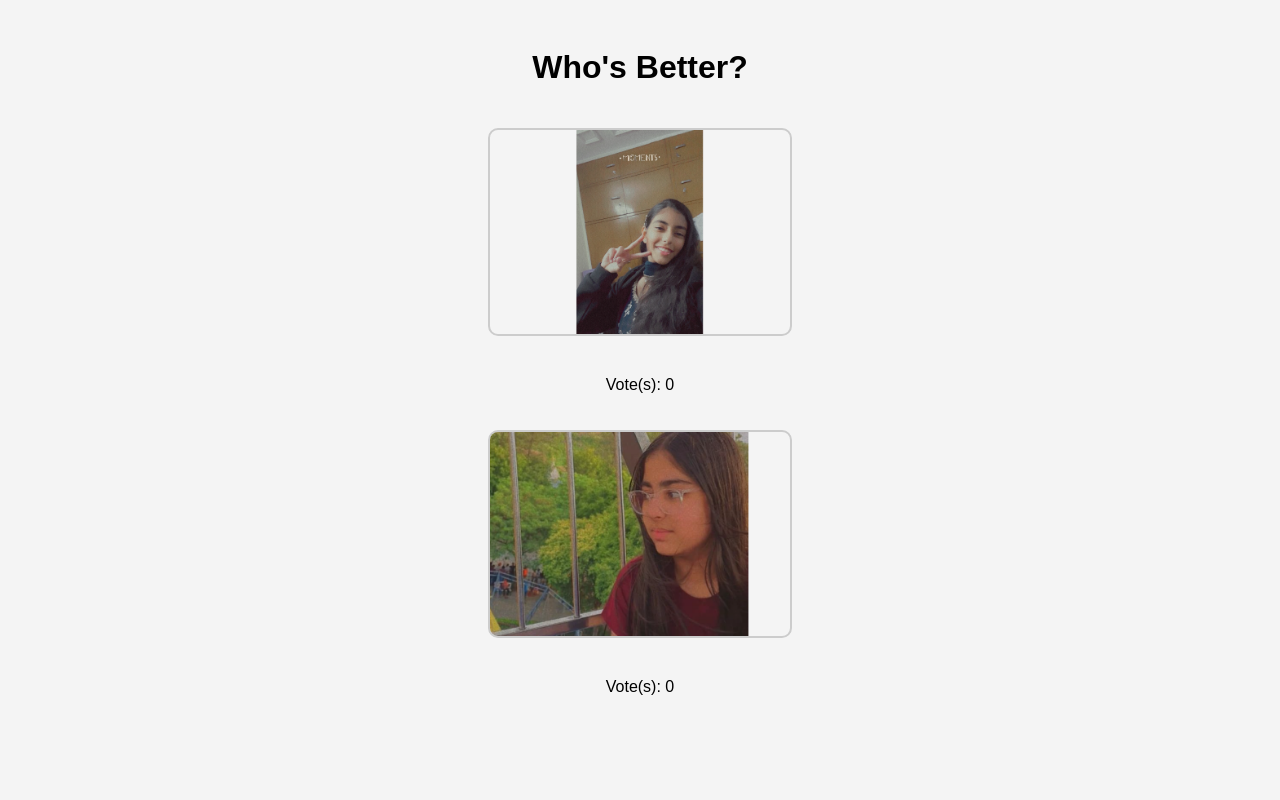
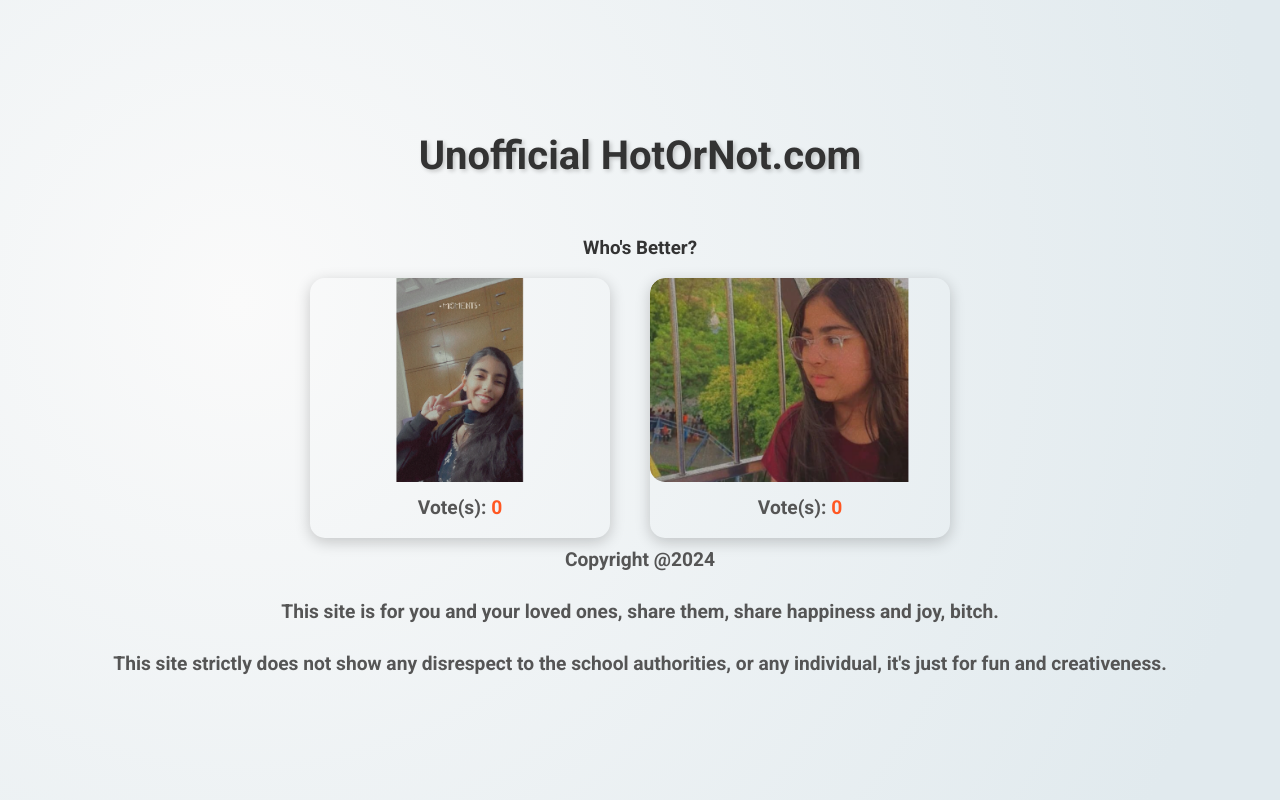
Before and after one commit to DavidPhisher/facemash, a Flask app: page / in a window 1280 px wide. Run offline with Flask 2, Linux system fonts and the light colour scheme.

Commit message:
Update index.html

```diff
--- a/templates/index.html
+++ b/templates/index.html
@@ -4,37 +4,76 @@
     <meta charset="UTF-8">
     <meta name="viewport" content="width=device-width, initial-scale=1.0">
     <title>FaceMash</title>
+    <link href="https://fonts.googleapis.com/css2?family=Roboto:wght@400;700&display=swap" rel="stylesheet">
     <style>
         body {
-            font-family: Arial, sans-serif;
+            font-family: 'Roboto', sans-serif;
+            background: radial-gradient(circle at 18.7% 37.8%, rgb(250, 250, 250) 0%, rgb(225, 234, 238) 90%);
+            color: #333;
+            padding: 0;
+            margin: 0;
+            display: flex;
+            flex-direction: column;
+            align-items: center;
+            justify-content: center;
+            height: 100vh;
             text-align: center;
-            background-color: #f4f4f4;
-            padding: 20px;
+        }
+        h1 {
+            font-size: 2.5em;
+            margin-bottom: 20px;
+            text-shadow: 2px 2px 4px rgba(0, 0, 0, 0.2);
+        }
+        #images {
+            display: flex;
+            justify-content: center;
+            gap: 20px; /* Space between images */
+            flex-wrap: wrap; /* Wraps the images on smaller screens */
+        }
+        .image {
+            position: relative;
+            overflow: hidden;
+            border-radius: 15px;
+            box-shadow: 0 4px 15px rgba(0, 0, 0, 0.2);
+            transition: transform 0.3s, box-shadow 0.3s;
         }
         img {
             width: 300px; /* Adjust size as needed */
             height: auto;
-            margin: 20px;
-            cursor: pointer; /* Change cursor to pointer for clickable images */
-            border: 2px solid #ccc; /* Optional: border to images */
-            border-radius: 10px; /* Optional: rounded corners */
-            transition: transform 0.2s; /* Optional: smooth zoom effect */
+            border-radius: 15px;
+            transition: transform 0.3s;
+            cursor: pointer;
         }
         img:hover {
-            transform: scale(1.05); /* Optional: slightly zoom image on hover */
+            transform: scale(1.05); /* Zoom effect on hover */
+            box-shadow: 0 8px 30px rgba(0, 0, 0, 0.4); /* Shadow effect on hover */
+        }
+        p {
+            font-weight: bold;
+            font-size: 1.2em;
+            margin-top: 10px;
+            color: #555;
+        }
+        .vote-count {
+            color: #ff5722; /* Change color of vote count */
+            font-weight: bold;
         }
     </style>
 </head>
 <body>
-    <h1>Who's Better?</h1>
+    <h1>Unofficial HotOrNot.com</h1><br>
+    <h3>Who's Better?</h3>
     <div id="images">
         {% for image in images %}
             <div class="image">
                 <img src="{{ url_for('static', filename='images/' + image) }}" alt="Image" data-image="{{ image }}">
                 <p>Vote(s): <span class="vote-count">{{ votes[image] }}</span></p>
-            </div>
+            </div><br>
         {% endfor %}
     </div>
+    <p>Copyright @2024</p>
+    <p>This site is for you and your loved ones, share them, share happiness and joy, bitch.</p>
+    <p>This site strictly does not show any disrespect to the school authorities, or any individual, it's just for fun and creativeness.</p>
 
     <script>
         // Add click event listener to images
```
